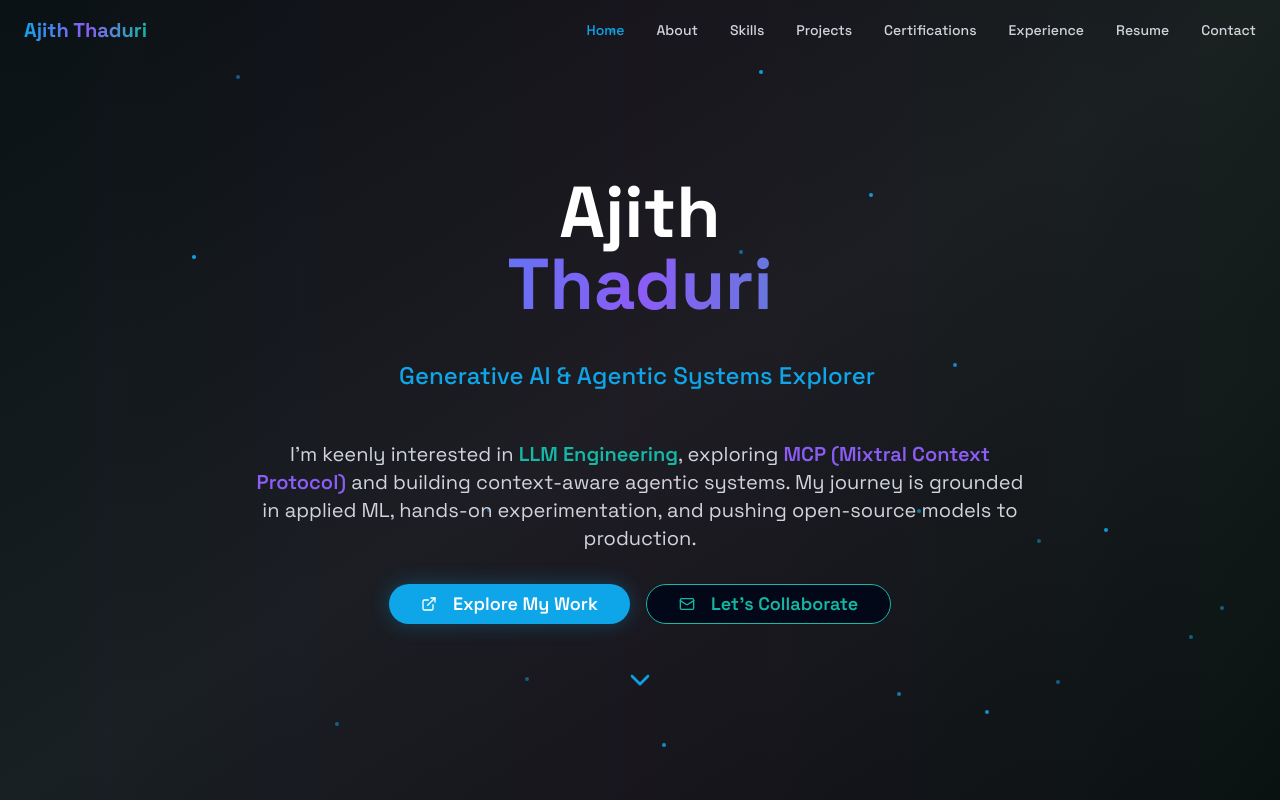
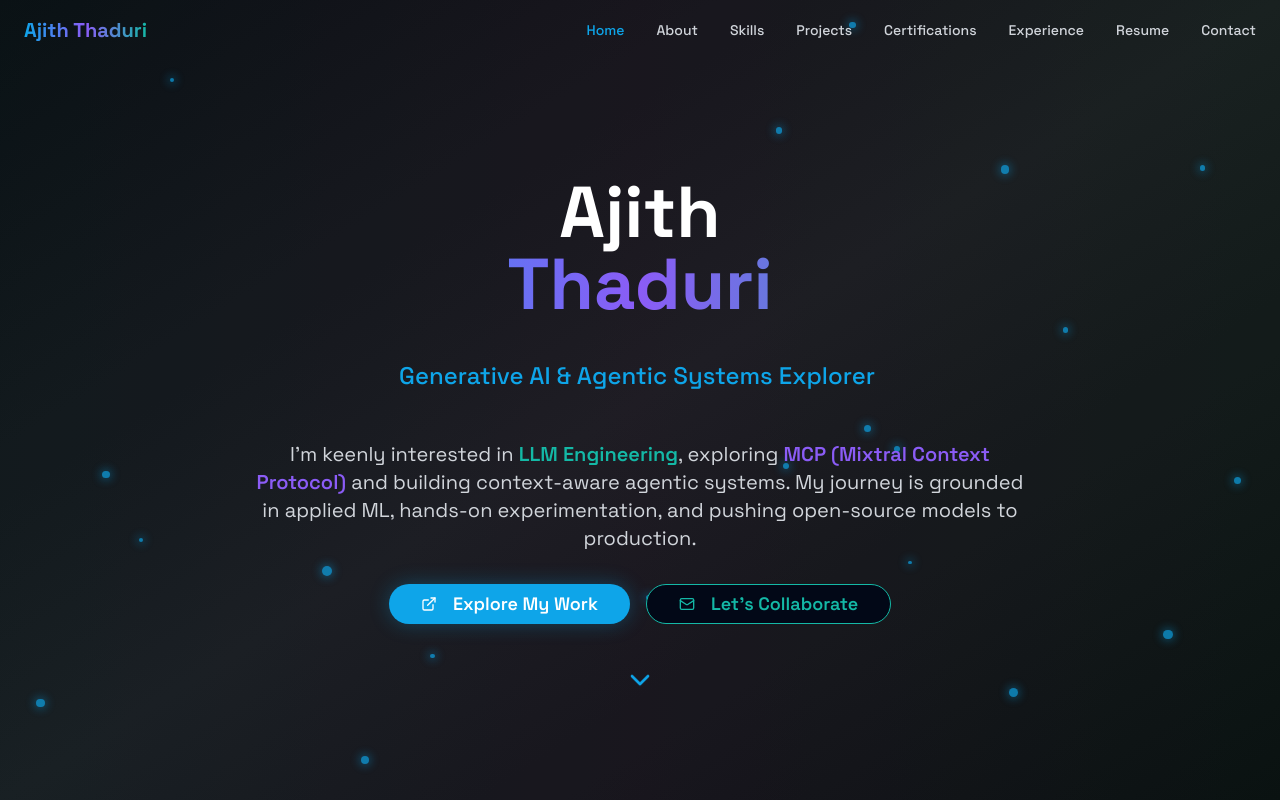
Before and after one commit to AjithThaduri/ajiththaduri.github.io, a React (Vite) app: page / in a window 1280 px wide. Shown: the top 800 px of the page. Built offline with nearby package versions, Linux system fonts and the light colour scheme.

Commit message:
Fix: Persistent animated background
The animated background in the hero section was only running for a short time. This commit ensures the animation runs continuously.

```diff
--- a/src/components/HeroSection.tsx
+++ b/src/components/HeroSection.tsx
@@ -1,12 +1,30 @@
 
-import { useState, useEffect } from 'react';
+import { useState, useEffect, useRef } from 'react';
 import { ChevronDown, ExternalLink, Mail } from 'lucide-react';
 import { Button } from '@/components/ui/button';
+
+// Number of floating particles
+const PARTICLE_COUNT = 20;
+
+type Particle = {
+  id: number;
+  left: number; // percent
+  top: number; // percent
+  size: number; // px
+  velocityX: number; // px per second
+  velocityY: number; // px per second
+  delay: number; // for staggered animation
+};
 
 const HeroSection = () => {
   const [typedText, setTypedText] = useState('');
   const fullText = "Generative AI & Agentic Systems Explorer";
 
+  // Live particles animated state
+  const [particles, setParticles] = useState<Particle[]>([]);
+  const animationFrame = useRef<number | null>(null);
+
+  // Text typing animation
   useEffect(() => {
     const timer = setTimeout(() => {
       if (typedText.length < fullText.length) {
@@ -16,6 +34,50 @@ const HeroSection = () => {
 
     return () => clearTimeout(timer);
   }, [typedText, fullText]);
+
+  // Initialize particles on mount
+  useEffect(() => {
+    const tempParticles: Particle[] = [];
+    for (let i = 0; i < PARTICLE_COUNT; i++) {
+      tempParticles.push({
+        id: i,
+        left: Math.random() * 100,
+        top: Math.random() * 100,
+        size: 3 + Math.random() * 7, // 3px to 10px
+        velocityX: (Math.random() - 0.5) * 2, // -1 to 1 px/sec
+        velocityY: (Math.random() - 0.5) * 2,
+        delay: Math.random() * 2,
+      });
+    }
+    setParticles(tempParticles);
+  }, []);
+
+  // Animate particles with requestAnimationFrame
+  useEffect(() => {
+    let lastTimestamp = performance.now();
+
+    const animate = (now: number) => {
+      const dt = Math.min((now - lastTimestamp) / 1000, 0.05); // max 50ms steps, in seconds
+      setParticles(prev =>
+        prev.map(p => {
+          // Move particle, wrap around at edges
+          let newLeft = p.left + p.velocityX * dt;
+          let newTop = p.top + p.velocityY * dt;
+
+          // Wrap logic for looping
+          if (newLeft < 0) newLeft = 100;
+          if (newLeft > 100) newLeft = 0;
+          if (newTop < 0) newTop = 100;
+          if (newTop > 100) newTop = 0;
+          return { ...p, left: newLeft, top: newTop };
+        })
+      );
+      lastTimestamp = now;
+      animationFrame.current = requestAnimationFrame(animate);
+    };
+    animationFrame.current = requestAnimationFrame(animate);
+    return () => animationFrame.current && cancelAnimationFrame(animationFrame.current);
+  }, []);
 
   const handleExploreWork = () => {
     document.getElementById('projects')?.scrollIntoView({ behavior: 'smooth' });
@@ -32,17 +94,21 @@ const HeroSection = () => {
         <div className="absolute inset-0 bg-gradient-to-r from-ai-blue/10 via-ai-purple/10 to-ai-teal/10 animate-pulse"></div>
       </div>
 
-      {/* Floating Particles */}
-      <div className="absolute inset-0">
-        {[...Array(20)].map((_, i) => (
+      {/* Floating Particles - now always live */}
+      <div className="absolute inset-0 pointer-events-none">
+        {particles.map((p) => (
           <div
-            key={i}
-            className="absolute w-1 h-1 bg-ai-blue rounded-full animate-pulse"
+            key={p.id}
+            className="absolute bg-ai-blue rounded-full opacity-70"
             style={{
-              left: `${Math.random() * 100}%`,
-              top: `${Math.random() * 100}%`,
-              animationDelay: `${Math.random() * 2}s`,
-              animationDuration: `${2 + Math.random() * 2}s`
+              left: `${p.left}%`,
+              top: `${p.top}%`,
+              width: `${p.size}px`,
+              height: `${p.size}px`,
+              filter: 'blur(0.5px)',
+              transition: 'box-shadow 0.5s',
+              boxShadow: '0 0 10px 2px #0ea5e988',
+              animationDelay: `${p.delay}s`,
             }}
           />
         ))}
```
